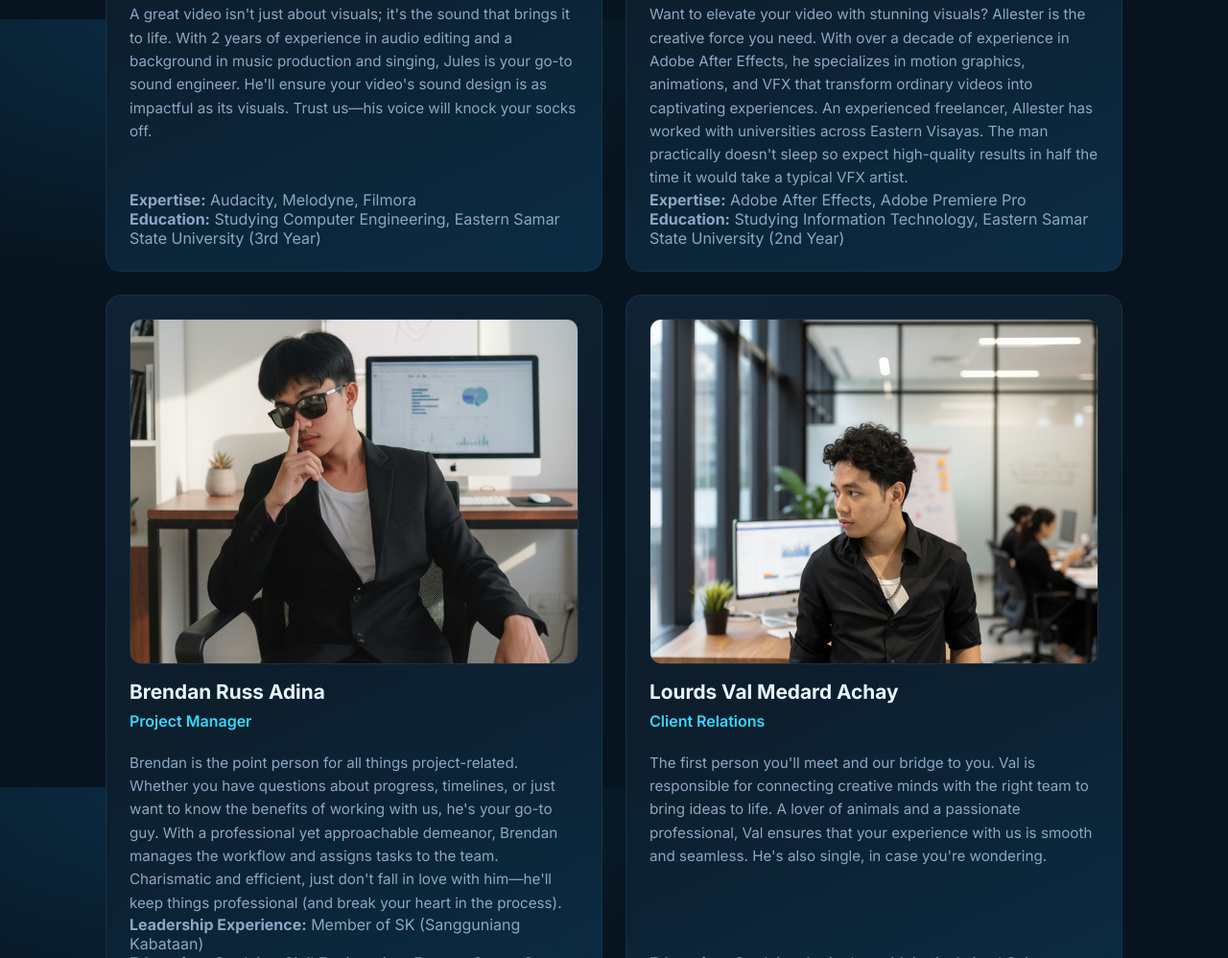
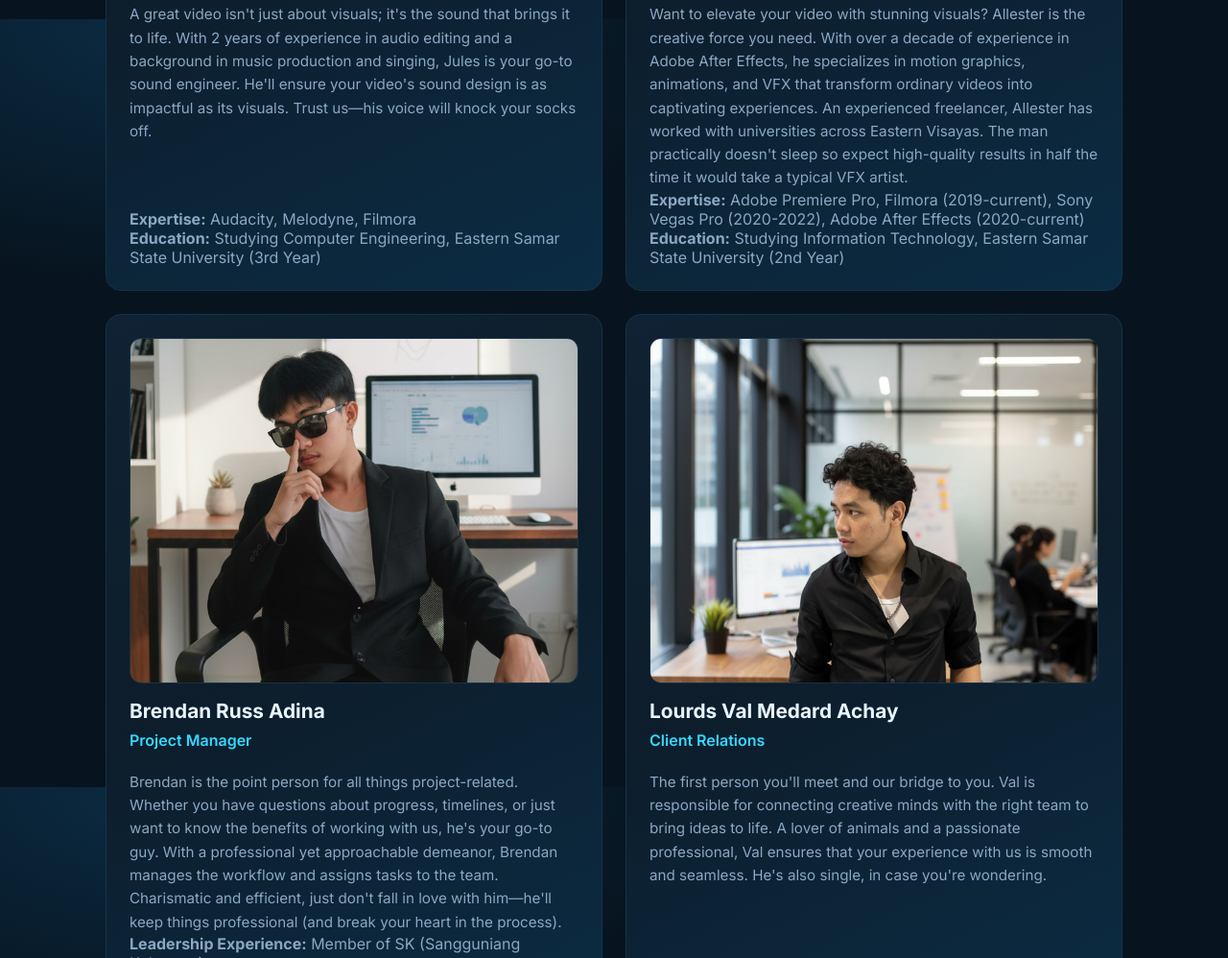
Before and after one commit to Jules12152004/3DF-website, a plain HTML site: page index.html in a window 1280 px wide. Shown: the part 3980-4978 px from the top of the page at 96% size. Drawn offline with Linux system fonts and the light colour scheme.

```diff
--- a/index.html
+++ b/index.html
@@ -163,7 +163,7 @@
             <h3>Ray Allester Rimando</h3>
             <p class="role">VFX Artist</p>
             <p class="bio">Want to elevate your video with stunning visuals? Allester is the creative force you need. With over a decade of experience in Adobe After Effects, he specializes in motion graphics, animations, and VFX that transform ordinary videos into captivating experiences. An experienced freelancer, Allester has worked with universities across Eastern Visayas. The man practically doesn't sleep so expect high-quality results in half the time it would take a typical VFX artist.</p>
-            <p class="expertise"><strong>Expertise:</strong> Adobe After Effects, Adobe Premiere Pro</p>
+            <p class="expertise"><strong>Expertise:</strong> Adobe Premiere Pro, Filmora (2019-current), Sony Vegas Pro (2020-2022), Adobe After Effects (2020-current)</p>
             <p class="education"><strong>Education:</strong> Studying Information Technology, Eastern Samar State University (2nd Year)</p>
           </article>
           <article class="card">
```
